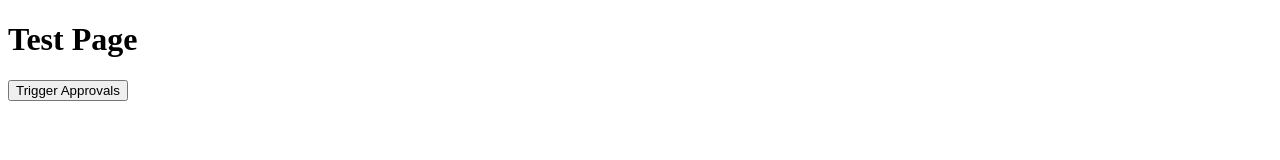
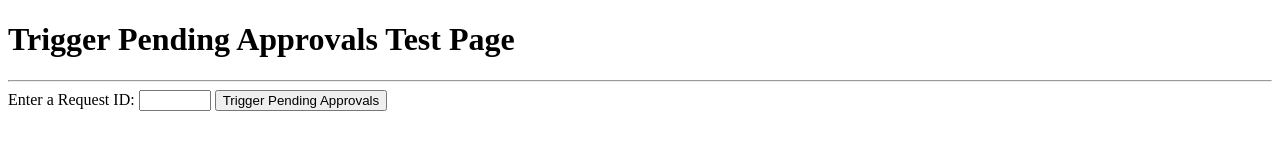
Before and after one commit to baraneetharan/html2approvalsflow, a plain HTML site: page wwwroot/test.html in a window 1280 px wide. Drawn offline with nearby package versions, Linux system fonts and the light colour scheme.

Commit message:
Request ID Selection Added in html

```diff
--- a/wwwroot/test.html
+++ b/wwwroot/test.html
@@ -9,7 +9,10 @@
     <script src="test.js"></script>
 </head>
 <body>
-    <h1>Test Page</h1>
-    <button onclick="triggerApprovals()">Trigger Approvals</button>
+    <h1>Trigger Pending Approvals Test Page</h1>
+    <hr>
+    <label for="reqid">Enter a Request ID:</label>
+    <input type="number" name="reqid" id="reqid" min="1001" max="5001" step="1000">
+    <button onclick="triggerApprovals()">Trigger Pending Approvals</button>
 </body>
 </html>
```
